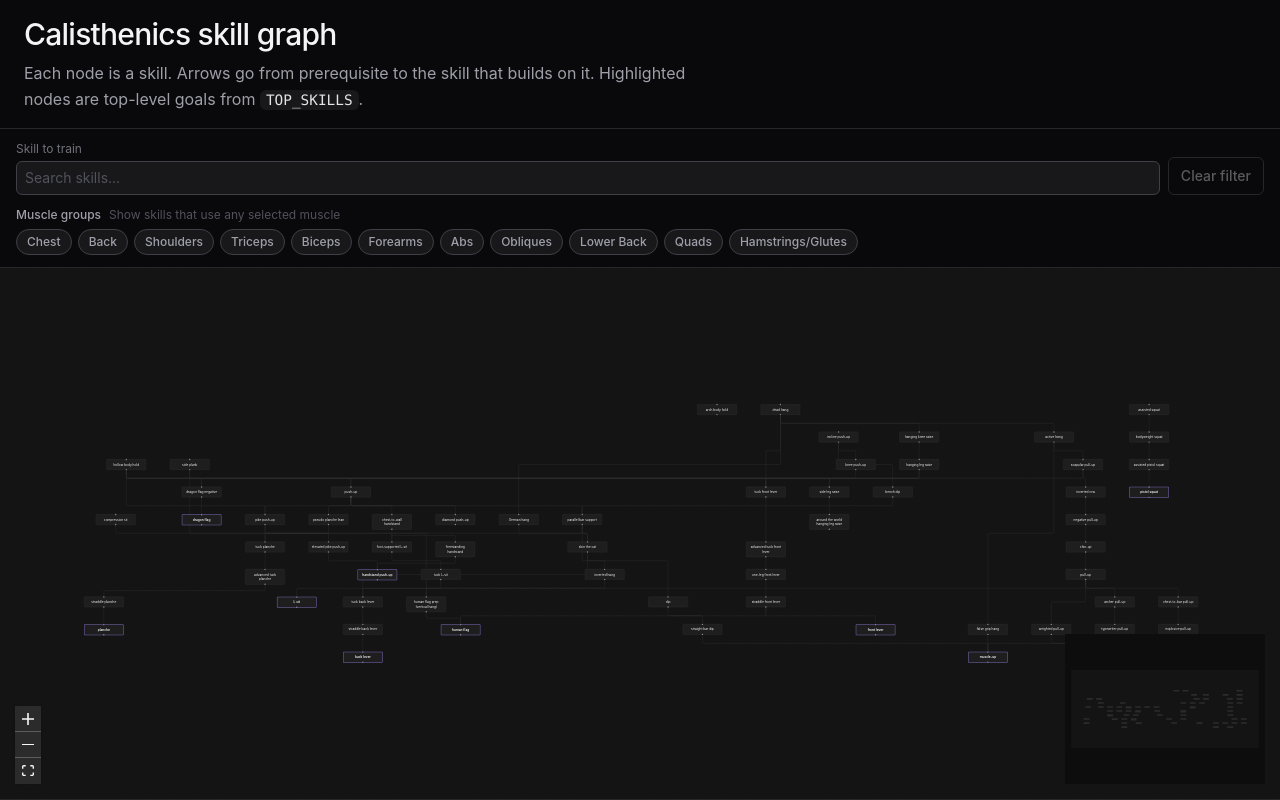
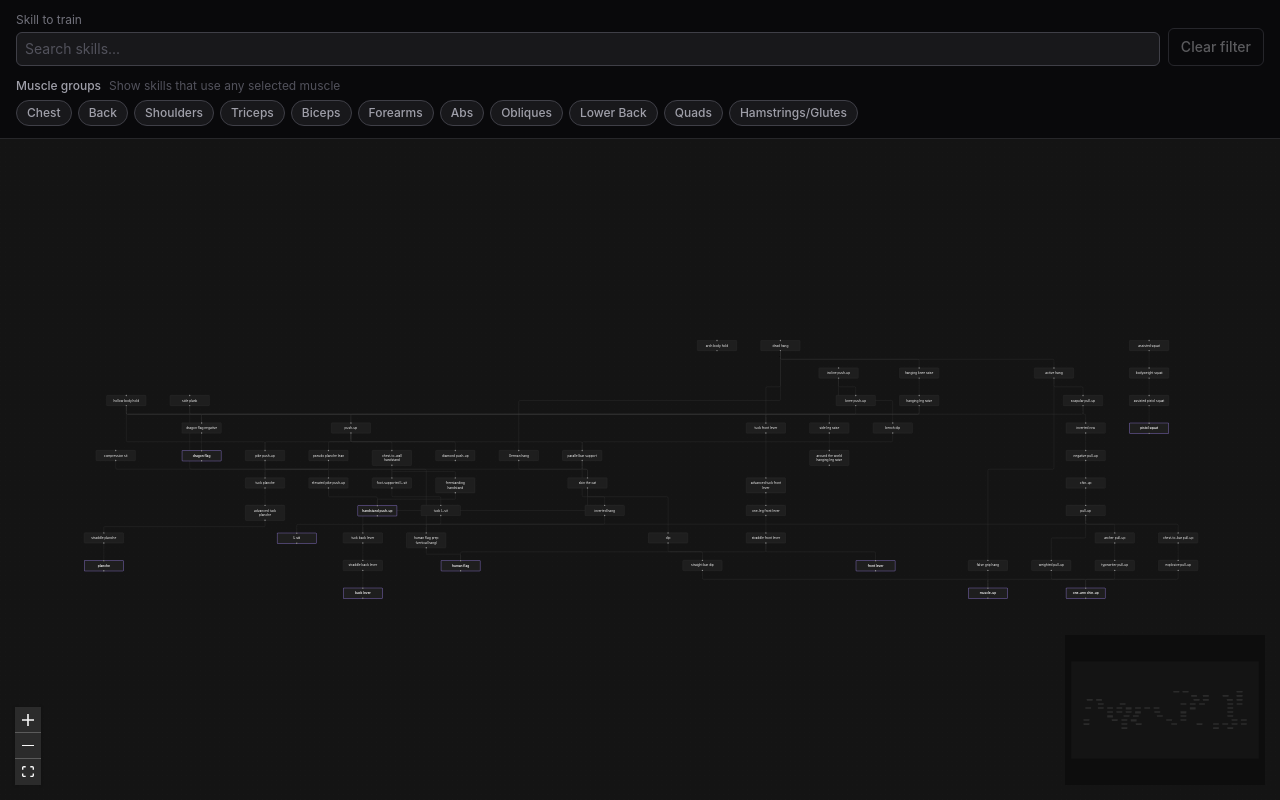
Before and after one commit to vuthanhtung2412/calisthenics-tree-graph, a React (Vite) app: page / in a window 1280 px wide. Built offline with nearby package versions, Linux system fonts and the light colour scheme.

Commit message:
more graph space

```diff
--- a/src/App.tsx
+++ b/src/App.tsx
@@ -2,24 +2,8 @@ import { SkillGraphView } from './SkillGraphView'
 
 function App() {
   return (
-    <div className="flex h-svh min-h-0 w-full flex-col bg-zinc-950 text-zinc-400 antialiased [color-scheme:dark]">
-      <header className="shrink-0 border-b border-zinc-800 px-4 py-4 text-left sm:px-6">
-        <h1 className="text-2xl font-medium tracking-tight text-zinc-100 sm:text-3xl">
-          Calisthenics skill graph
-        </h1>
-        <p className="mt-2 max-w-2xl text-sm leading-relaxed sm:text-base">
-          Each node is a skill. Arrows go from prerequisite to the skill that
-          builds on it. Highlighted nodes are top-level goals from{' '}
-          <code className="rounded-md bg-zinc-900 px-1.5 py-0.5 font-mono text-[0.9em] text-zinc-200">
-            TOP_SKILLS
-          </code>
-          .
-        </p>
-      </header>
-
-      <main className="min-h-0 flex-1 overflow-hidden border-b border-zinc-800">
-        <SkillGraphView />
-      </main>
+    <div className="flex h-svh min-h-0 w-full flex-col bg-zinc-950 text-zinc-400">
+      <SkillGraphView />
     </div>
   )
 }
```
